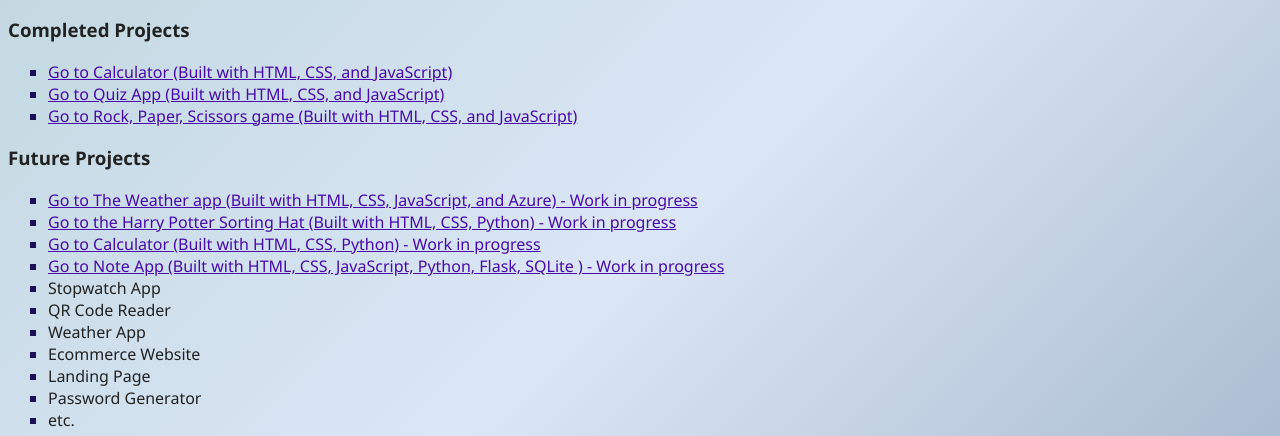
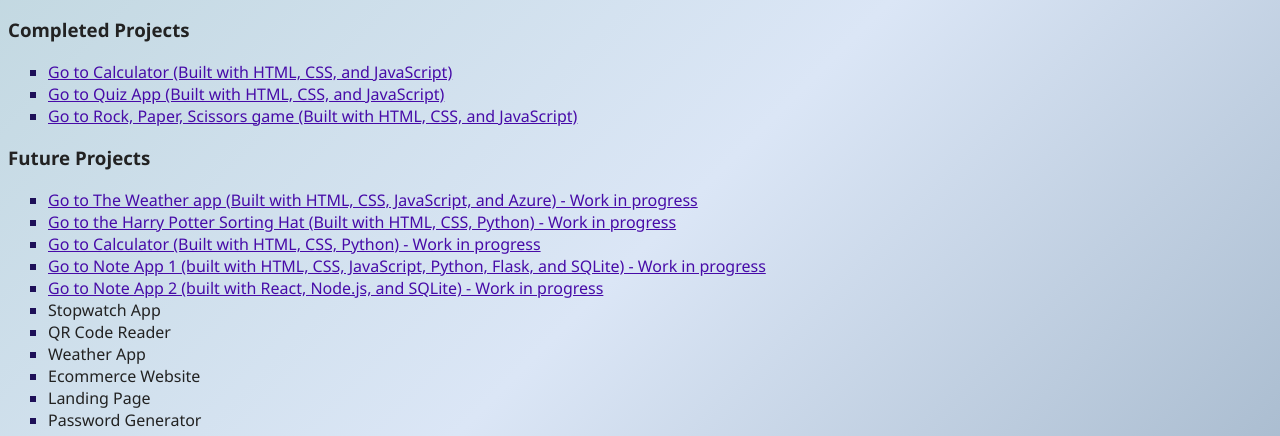
Before and after one commit to Nagraggini/Project-showcase, a plain HTML site: page index.html in a window 1280 px wide. Shown: the part 122-558 px from the top of the page. Drawn offline with Linux system fonts and the light colour scheme.

Commit message:
Refresh reamme files.

```diff
--- a/index.html
+++ b/index.html
@@ -82,9 +82,15 @@
         >
       </li>
       <li>
-        <a href="Backend_projects/src/2-Note App/Main_Note_App.html"
-          >Go to Note App (Built with HTML, CSS, JavaScript, Python, Flask,
-          SQLite ) - Work in progress</a
+        <a href="Backend_projects/src/2-Note_App_1/Main_Note_App_1.html"
+          >Go to Note App 1 (built with HTML, CSS, JavaScript, Python, Flask,
+          and SQLite) - Work in progress</a
+        >
+      </li>
+      <li>
+        <a href="Backend_projects/src/2-Note_App_2/"
+          >Go to Note App 2 (built with React, Node.js, and SQLite) - Work in
+          progress</a
         >
       </li>
       <li>Stopwatch App</li>
```
Also changed, not shown: Backend_projects/src/2-Note App/package.json (deleted, +0 -12 lines), Frontend_projects/src/Html+css+python_projects/readme_frontend_projects.txt, docs/README.md.
